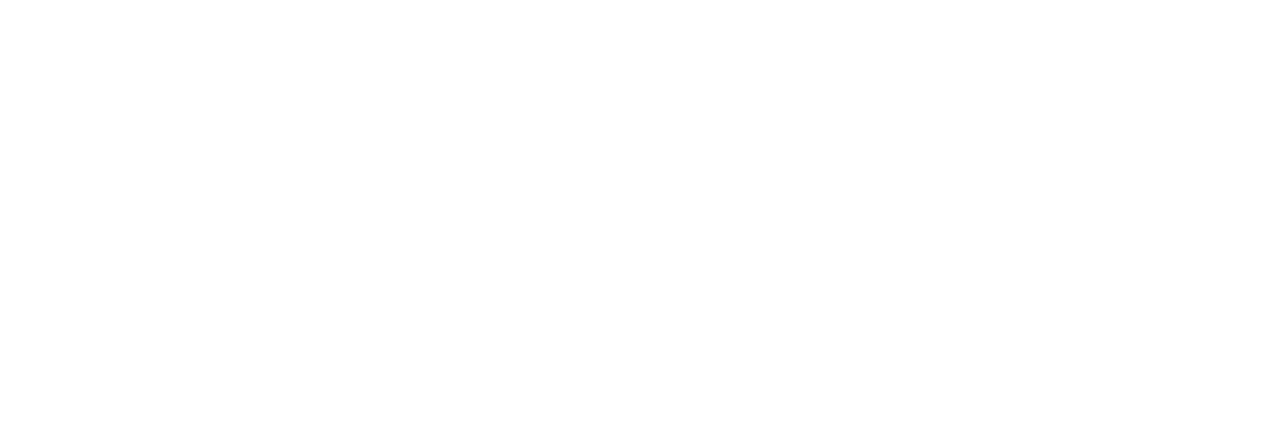
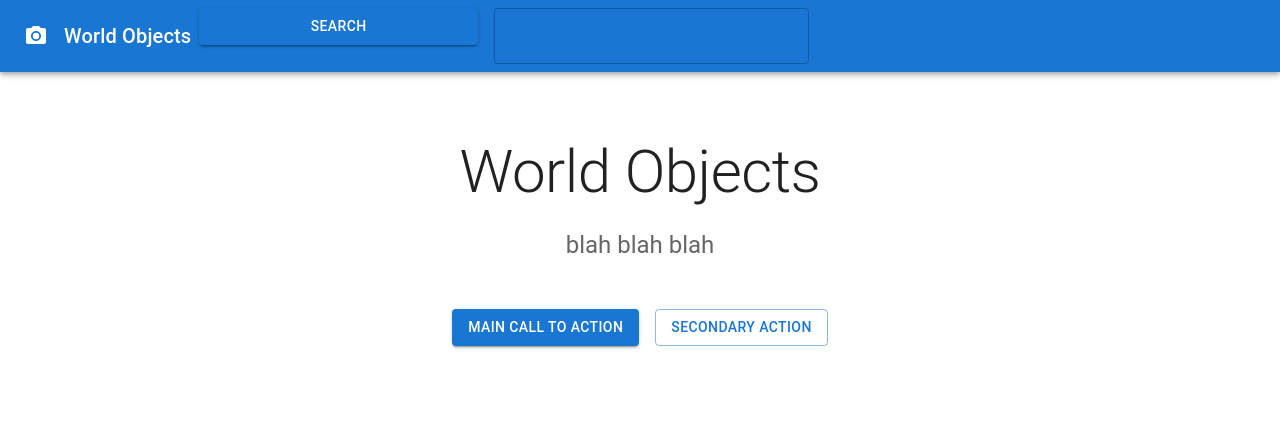
Before and after one commit to wos-project/wos-react, a React (Create React App) app: page /results in a window 1280 px wide. Before the commit this address had no page. Shown: the top 444 px of the page. Built offline with nearby package versions, Linux system fonts and the light colour scheme.

Commit message:
set api path

```diff
--- a/src/App.js
+++ b/src/App.js
@@ -8,6 +8,7 @@
     <>
       <Routes>
         <Route path="/" element={<Home />} />
+        <Route path="/results" element={<SearchResults />} />
         <Route path="/results/:searchParam" element={<SearchResults />} />
       </Routes>
     </>);
--- a/src/components/Home.js
+++ b/src/components/Home.js
@@ -28,8 +28,10 @@
 
   let navigate = useNavigate();
   const routeChange = () =>{
-    let path = '/results/' + searchParam;
-    navigate(path);
+    if (searchParam) {
+      let path = '/results/' + searchParam;
+      navigate(path);
+    }
   }
 
   return <div>
--- a/src/components/SearchResults.js
+++ b/src/components/SearchResults.js
@@ -61,7 +61,7 @@
           autoComplete="off"
         >
           <Button variant="contained">Search</Button>
-          <TextField id="outlined-basic" variant="outlined" value={searchParam}/>
+          <TextField id="outlined-basic" variant="outlined" defaultValue={searchParam}/>
         </Box>
       </div>
 
```
